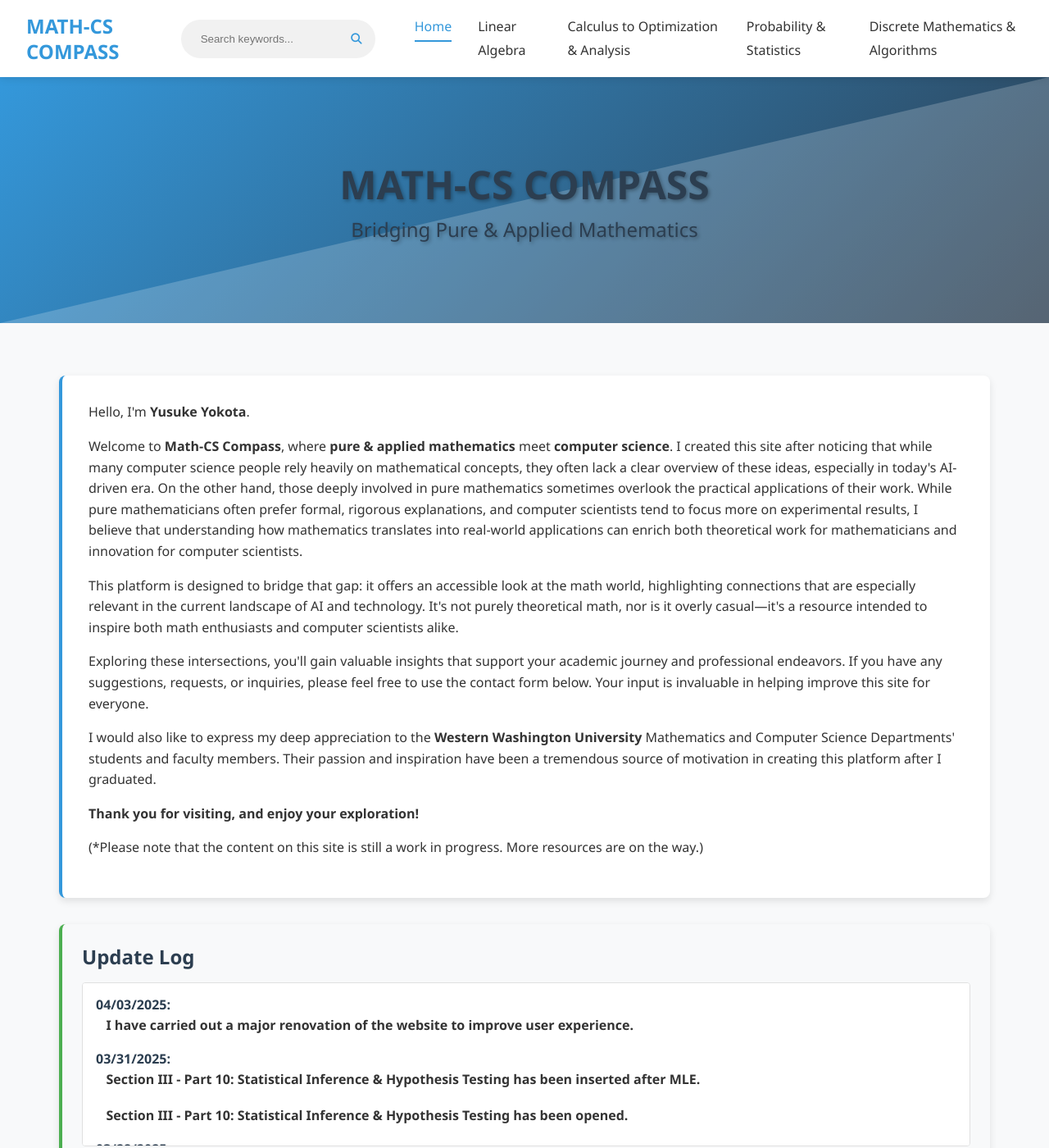
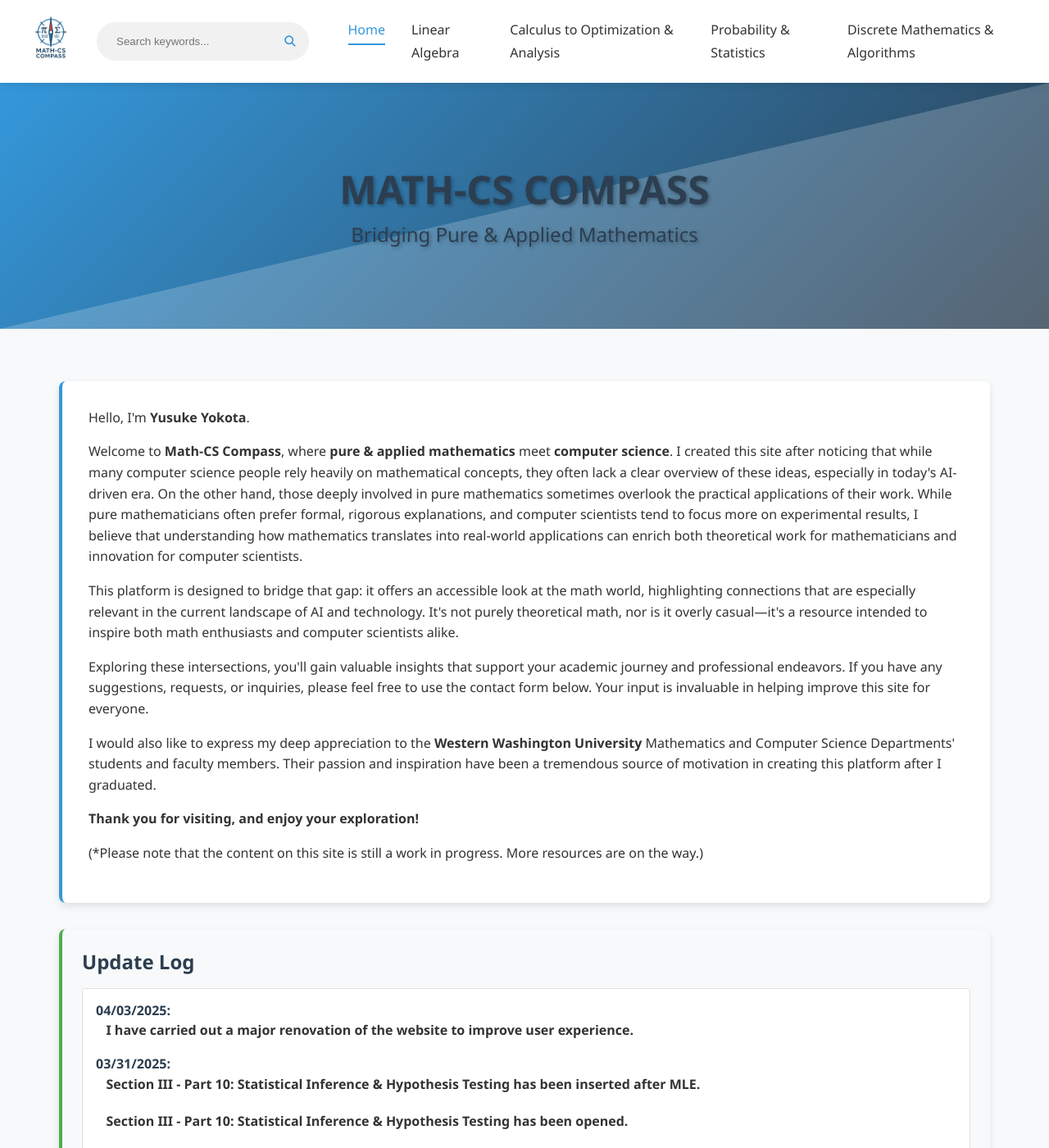
Before and after one commit to Yusukey01/yusukey01.github.io, a Jekyll site: the page built from index.html, in a window 1280 px wide and 1400 px high. Shown: the whole window at 82% size. Built offline with Jekyll 4.4.1, drawn with Linux system fonts in a browser that asks for light colours.

Commit message:
made website logo

```diff
--- a/_includes/header.html
+++ b/_includes/header.html
@@ -1,7 +1,9 @@
 <header>
     <nav class="navbar">
         <div class="logo">
-            <h1>MATH-CS COMPASS</h1>
+            <a href="{% if page.level == 'home' %}index.html{% elsif page.level == 'section' %}../../index.html{% elsif page.level == 'detail' %}../../../index.html{% else %}../../../index.html{% endif %}">
+                <img src="{% if page.level == 'home' %}images/math-cs-compass-logo.png{% elsif page.level == 'section' %}../../images/math-cs-compass-logo.png{% elsif page.level == 'detail' %}../../../images/math-cs-compass-logo.png{% else %}../../../images/math-cs-compass-logo.png{% endif %}" alt="MATH-CS COMPASS" class="site-logo">
+            </a>
         </div>
 
         <div class="search-container">
--- a/css/styles.css
+++ b/css/styles.css
@@ -16,6 +16,34 @@ body {
     max-width: 1200px;
     margin: 0 auto;
     padding: 2rem;
+}
+
+/* log */
+
+.logo {
+    display: flex;
+    align-items: center;
+}
+
+.site-logo {
+    height: 60px; /* Adjust based on your navbar height */
+    width: auto;
+    margin-right: 10px;
+}
+
+/* For mobile responsiveness */
+@media screen and (max-width: 768px) {
+    .site-logo {
+        height: 40px;
+    }
+}
+
+/* If your navbar needs adjustments to accommodate the logo */
+.navbar {
+    display: flex;
+    align-items: center;
+    padding: 10px 20px;
+    /* Other existing navbar styles */
 }
 
 /* ========== Navigation ========== */
```
Also changed, not shown: Images/math-cs-compass-logo.png (added).
